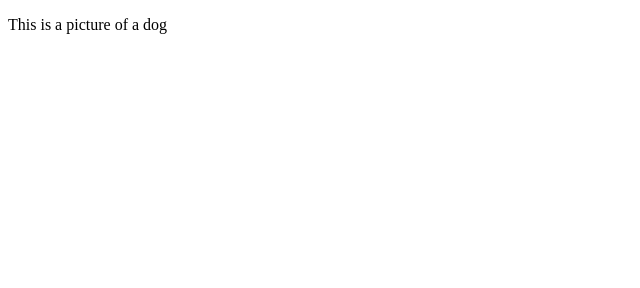
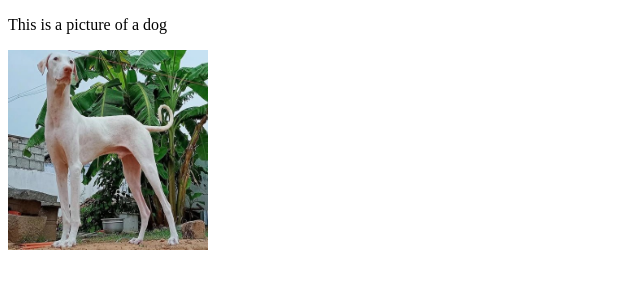
Before and after one commit to yuvankumarL/website, a plain HTML site: page img/index.html in a window 1280 px wide. Shown: the whole page, without its empty margins (0-640 px from the left). Drawn offline with Linux system fonts and the light colour scheme.

Commit message:
modification done

```diff
--- a/img/index.html
+++ b/img/index.html
@@ -5,6 +5,13 @@
     </head>
     <body>
         <p>This is a picture of a dog</p>
-        <img src="">
+        <!--add hyperlink to the image-->
+        <a href="https://www.google.com/imgres?q=rajapalayam%20dog&imgurl=https%3A%2F%2Fimages.saymedia-content.com%2F.image%2Ft_share%2FMTkwNDM0MzQzOTQ3MjE2MTIx%2Frajapalayam-dog-breed-information-facts-and-characteristics.png&imgrefurl=https%3A%2F%2Fpethelpful.com%2Fdogs%2FRajapalayam-Dog-Breed-Information-Facts-and-Characteristics&docid=Hx7Xgwo3ShmJsM&tbnid=5tnM5Dv9xD7U_M&vet=12ahUKEwiAqo_IubWJAxWESmwGHfGbCssQM3oECE4QAA..i&w=1200&h=926&hcb=2&ved=2ahUKEwiAqo_IubWJAxWESmwGHfGbCssQM3oECE4QAA">
+        <img src="images/dog.jpg"
+        alt="This is a picture of rajapalayam dog"
+        height="200" width="200"
+        title="rajapalayam dog">
+        </a>
+
     </body>
 </html>
```
Also changed, not shown: lyrics.html (+9 -0 lines), img/images/dog.jpg (renamed from img/images/dog-breed-rajapalayam-881239.jpg).
